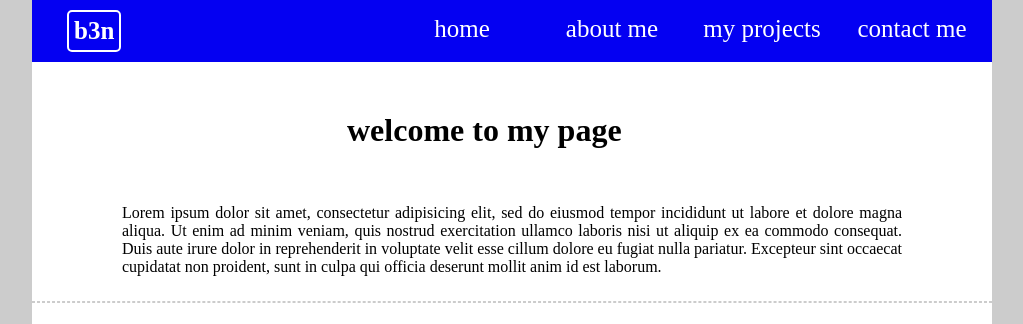
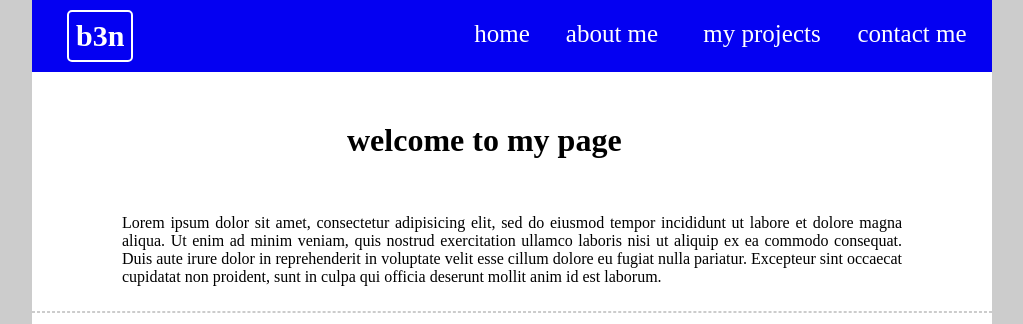
Before and after one commit to b3n10/portfolio01, a PHP site: page / in a window 1280 px wide. Shown: the top 324 px of the page, without its empty margins (128-1151 px from the left). Run offline with PHP 8.4, Linux system fonts and the light colour scheme.

Commit message:
Add logo hover and fix nav padding

```diff
--- a/css/stylesheet.css
+++ b/css/stylesheet.css
@@ -23,28 +23,31 @@ max-width: 960px;
 }
 
 .header div {
+	color: #fff;
 	border: 2px solid #fff;
 	border-radius: 5px;
 	float: left;
-	font-size: 25px;
+	font-size: 30px;
+	font-weight: 900;
 	margin-left: 30px;
-	padding: 5px;
+	padding: 7px;
+	text-decoration: none;
 }
 
-.header div a {
-	color: #fff;
-	font-weight: 900;
-	text-decoration: none;
+.header div:hover {
+	color: #0400f2;
+	background: #fff;
 }
 
 nav {
 	float: right;
+	margin-top: 5px;
 }
 
 nav ul {
 	overflow: hidden;
 	padding: 5px 0;
-	width: 600px;
+	width: 520px;
 }
 
 nav ul li {
@@ -53,6 +56,10 @@ nav ul li {
 	list-style-type: none;
 	text-align: center;
 	width: 150px;
+}
+
+nav ul li:first-of-type {
+	width: 70px;
 }
 
 nav a {
--- a/index.php
+++ b/index.php
@@ -9,11 +9,11 @@
 <body>
 	<div class="page">
 		<div class="header">
-			<div>
-				<a href="index.php">
+			<a href="index.php">
+				<div>
 					<span>b3n</span>
-				</a>
-			</div>
+				</div>
+			</a>
 			<nav>
 				<ul>
 					<li><a href="index.php">home</a></li>
```
Lines whose indentation alone changed are shown as unchanged.
